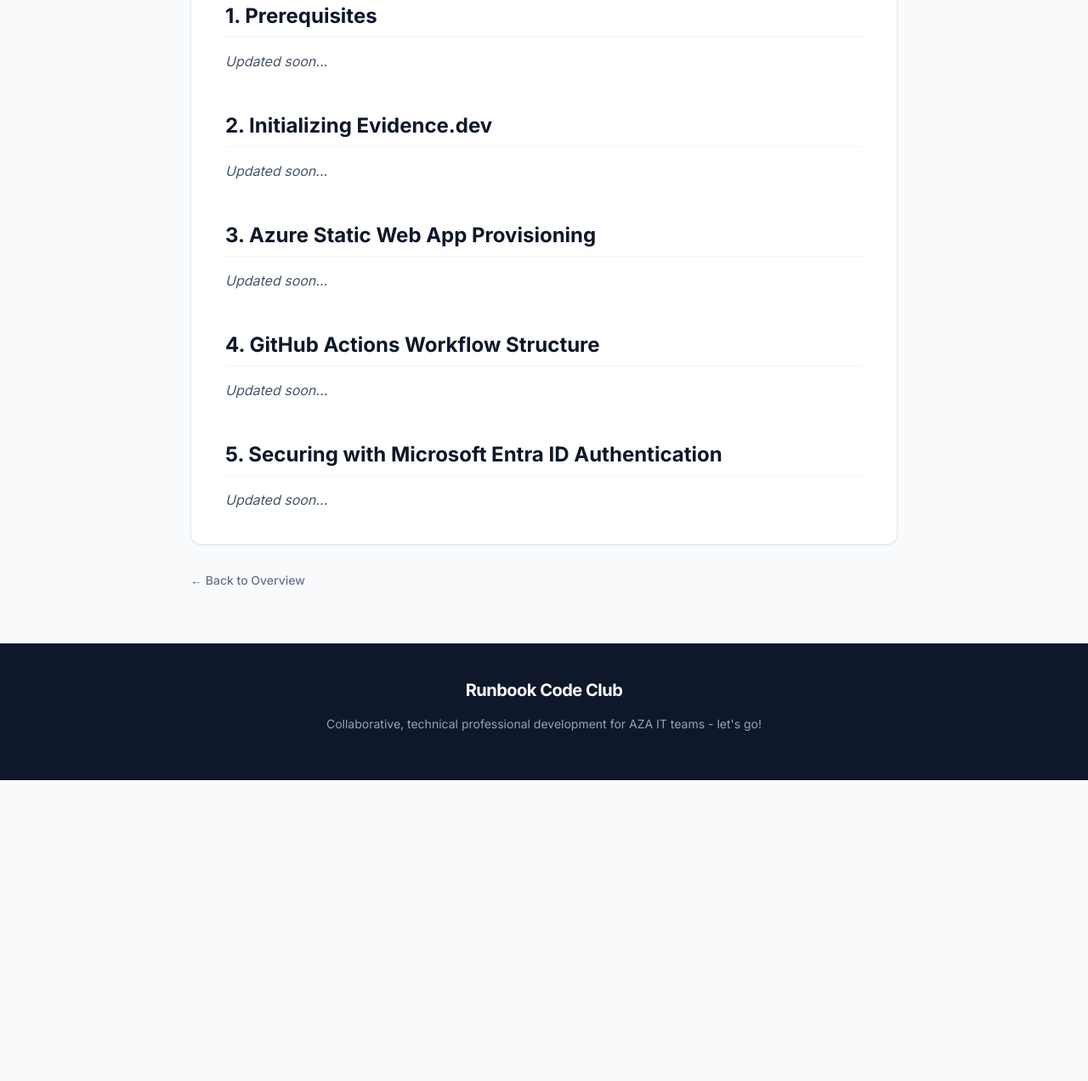
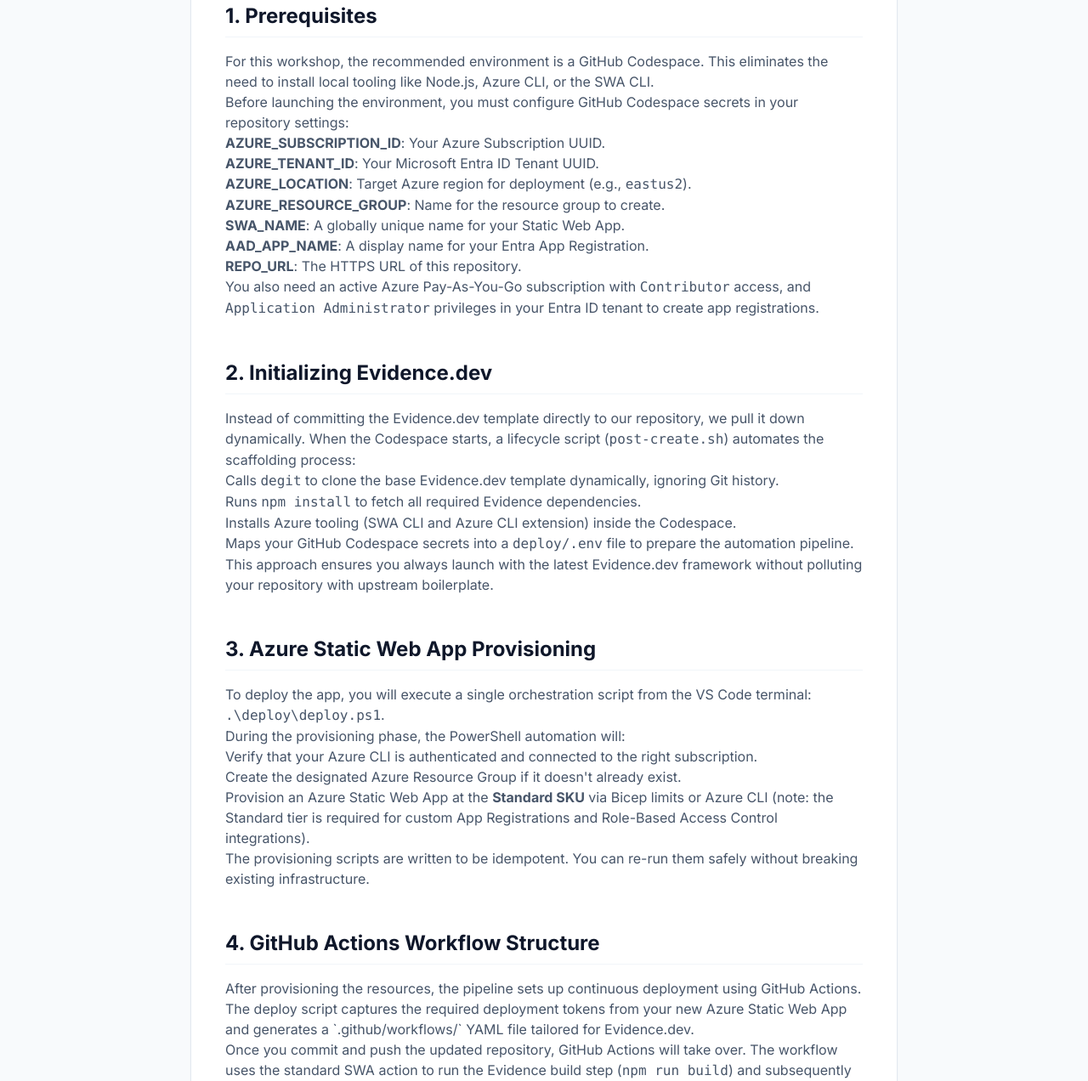
Before and after one commit to sl-stlzoo/deploy-evidence-on-azureswa, a plain HTML site: page walkthrough.html in a window 1280 px wide. Shown: the part 296-1568 px from the top of the page at 85% size. Before the commit the page ends 1214 px from the top, so only its background shows below. Drawn offline with nearby package versions, Linux system fonts and the light colour scheme.

Commit message:
update env vars

```diff
--- a/walkthrough.html
+++ b/walkthrough.html
@@ -60,7 +60,18 @@
                     <section id="prerequisites">
                         <h2 class="text-2xl font-bold text-slate-900 mb-4 border-b border-slate-100 pb-2">1. Prerequisites</h2>
                         <div class="prose max-w-none text-slate-600">
-                            <p><em>Updated soon...</em></p>
+                            <p>For this workshop, the recommended environment is a GitHub Codespace. This eliminates the need to install local tooling like Node.js, Azure CLI, or the SWA CLI.</p>
+                            <p>Before launching the environment, you must configure GitHub Codespace secrets in your repository settings:</p>
+                            <ul>
+                                <li><strong>AZURE_SUBSCRIPTION_ID</strong>: Your Azure Subscription UUID.</li>
+                                <li><strong>AZURE_TENANT_ID</strong>: Your Microsoft Entra ID Tenant UUID.</li>
+                                <li><strong>AZURE_LOCATION</strong>: Target Azure region for deployment (e.g., <code>eastus2</code>).</li>
+                                <li><strong>AZURE_RESOURCE_GROUP</strong>: Name for the resource group to create.</li>
+                                <li><strong>SWA_NAME</strong>: A globally unique name for your Static Web App.</li>
+                                <li><strong>AAD_APP_NAME</strong>: A display name for your Entra App Registration.</li>
+                                <li><strong>REPO_URL</strong>: The HTTPS URL of this repository.</li>
+                            </ul>
+                            <p>You also need an active Azure Pay-As-You-Go subscription with <code>Contributor</code> access, and <code>Application Administrator</code> privileges in your Entra ID tenant to create app registrations.</p>
                         </div>
                     </section>
 
@@ -68,7 +79,14 @@
                     <section id="step-1">
                         <h2 class="text-2xl font-bold text-slate-900 mb-4 border-b border-slate-100 pb-2">2. Initializing Evidence.dev</h2>
                         <div class="prose max-w-none text-slate-600">
-                            <p><em>Updated soon...</em></p>
+                            <p>Instead of committing the Evidence.dev template directly to our repository, we pull it down dynamically. When the Codespace starts, a lifecycle script (<code>post-create.sh</code>) automates the scaffolding process:</p>
+                            <ol>
+                                <li>Calls <code>degit</code> to clone the base Evidence.dev template dynamically, ignoring Git history.</li>
+                                <li>Runs <code>npm install</code> to fetch all required Evidence dependencies.</li>
+                                <li>Installs Azure tooling (SWA CLI and Azure CLI extension) inside the Codespace.</li>
+                                <li>Maps your GitHub Codespace secrets into a <code>deploy/.env</code> file to prepare the automation pipeline.</li>
+                            </ol>
+                            <p>This approach ensures you always launch with the latest Evidence.dev framework without polluting your repository with upstream boilerplate.</p>
                         </div>
                     </section>
 
@@ -76,7 +94,14 @@
                     <section id="step-2">
                         <h2 class="text-2xl font-bold text-slate-900 mb-4 border-b border-slate-100 pb-2">3. Azure Static Web App Provisioning</h2>
                         <div class="prose max-w-none text-slate-600">
-                            <p><em>Updated soon...</em></p>
+                            <p>To deploy the app, you will execute a single orchestration script from the VS Code terminal: <code>.\deploy\deploy.ps1</code>.</p>
+                            <p>During the provisioning phase, the PowerShell automation will:</p>
+                            <ul>
+                                <li>Verify that your Azure CLI is authenticated and connected to the right subscription.</li>
+                                <li>Create the designated Azure Resource Group if it doesn't already exist.</li>
+                                <li>Provision an Azure Static Web App at the <strong>Standard SKU</strong> via Bicep limits or Azure CLI (note: the Standard tier is required for custom App Registrations and Role-Based Access Control integrations).</li>
+                            </ul>
+                            <p>The provisioning scripts are written to be idempotent. You can re-run them safely without breaking existing infrastructure.</p>
                         </div>
                     </section>
 
@@ -84,7 +109,9 @@
                     <section id="step-3">
                         <h2 class="text-2xl font-bold text-slate-900 mb-4 border-b border-slate-100 pb-2">4. GitHub Actions Workflow Structure</h2>
                         <div class="prose max-w-none text-slate-600">
-                            <p><em>Updated soon...</em></p>
+                            <p>After provisioning the resources, the pipeline sets up continuous deployment using GitHub Actions.</p>
+                            <p>The deploy script captures the required deployment tokens from your new Azure Static Web App and generates a `.github/workflows/` YAML file tailored for Evidence.dev.</p>
+                            <p>Once you commit and push the updated repository, GitHub Actions will take over. The workflow uses the standard SWA action to run the Evidence build step (<code>npm run build</code>) and subsequently publishes the resulting <code>build/</code> directory and any managed Azure Functions backend APIs directly to the CDN edge nodes.</p>
                         </div>
                     </section>
 
@@ -92,7 +119,13 @@
                     <section id="step-4">
                         <h2 class="text-2xl font-bold text-slate-900 mb-4 border-b border-slate-100 pb-2">5. Securing with Microsoft Entra ID Authentication</h2>
                         <div class="prose max-w-none text-slate-600">
-                            <p><em>Updated soon...</em></p>
+                            <p>One of the primary goals of this architecture is restricting access to internal teams using Entra ID (Azure AD). The deployment orchestrator configures this in multiple layers:</p>
+                            <ul>
+                                <li><strong>App Registration:</strong> Generates a single-tenant App Registration locking the audience constraints strictly to your organization's directory.</li>
+                                <li><strong>Routing Protections:</strong> Updates the <code>staticwebapp.config.json</code> with a system-wide redirect to <code>/.auth/login/aad</code>—blocking all unauthenticated access.</li>
+                                <li><strong>Custom Roles via Backend API:</strong> Integrates a managed Azure Function (<code>api/GetRoles</code>). Upon user login, SWA sends claims to this function, which verifies the user matches your active tenant. If successful, it assigns the custom <code>evidence_user</code> role required to access the site content.</li>
+                            </ul>
+                            <p>For sensitive insights, this provides full defense-in-depth, seamlessly integrating Single Sign-On (SSO) onto an otherwise static, headless frontend.</p>
                         </div>
                     </section>
 
```
Also changed, not shown: .devcontainer/devcontainer.json, 8 other files.
